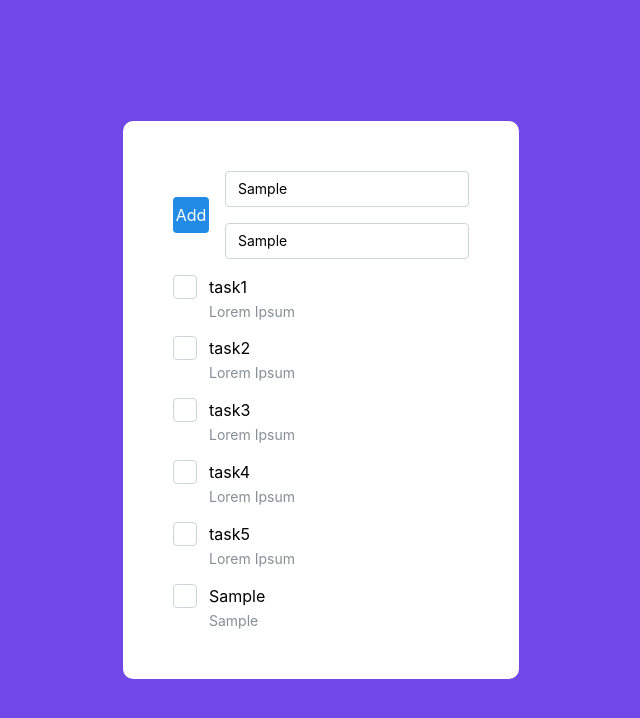
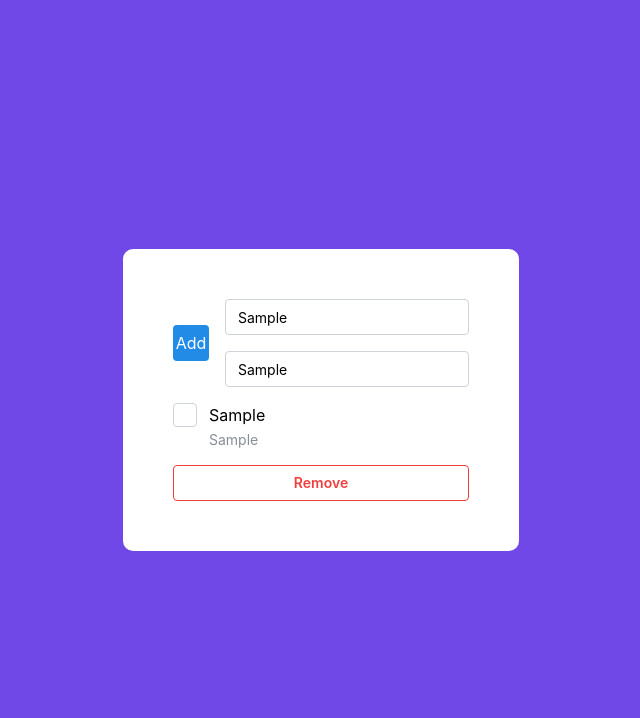
Before and after one commit to NineNights195/Todo-App, a Next.js app: page / in a window 1280 px wide. Both pictures are taken after typing "Sample", "Sample" into the empty fields and a click on the button "Add". Shown: the top 718 px of the page, without its empty margins (319-959 px from the left). Built offline with nearby package versions, Linux system fonts and the light colour scheme.

Commit message:
Add feature/remove

```diff
--- a/app/page.tsx
+++ b/app/page.tsx
@@ -22,22 +22,18 @@ type task = {
 };
 
 export default function Home() {
-  const [tasks, setTasks] = useState([
-    { id: 1, name: "task1", description: "Lorem Ipsum", completed: false },
-    { id: 2, name: "task2", description: "Lorem Ipsum", completed: false },
-    { id: 3, name: "task3", description: "Lorem Ipsum", completed: false },
-    { id: 4, name: "task4", description: "Lorem Ipsum", completed: false },
-    { id: 5, name: "task5", description: "Lorem Ipsum", completed: false },
-  ]);
+  const [tasks, setTasks] = useState<task[]>([]);
   const [name, setname] = useState("");
   const [description, setdescription] = useState("");
+  const [id, setid] = useState(0);
 
   function addTasks() {
-    let task = { id: tasks.length + 1, name, description, completed: false };
+    let task = { id: id + 1, name, description, completed: false };
     let newTasks = [...tasks, task];
     setTasks(newTasks);
+    setid(id + 1);
   }
-  function toggle(id: number) {
+  function toggle(id: Number) {
     setTasks((prev) =>
       prev.map((task) =>
         task.id === id ? { ...task, completed: !task.completed } : task
@@ -45,10 +41,15 @@ export default function Home() {
     );
   }
 
+  function removeTask(id: Number) {
+    let newTasks = tasks.filter((task) => task.id != id);
+    setTasks(newTasks);
+  }
+
   return (
     <>
       <Center h="100vh" bg="#7048e8">
-        <Stack bg="#FFFFFF" p={50} style={{ borderRadius: "10px" }}>
+        <Stack key={123} bg="#FFFFFF" p={50} style={{ borderRadius: "10px" }}>
           <Group>
             <ActionIcon size="input-sm" onClick={() => addTasks()}>
               Add
@@ -71,6 +72,7 @@ export default function Home() {
 
           {/* Tasks List */}
           {tasks.map((task) => (
+            <>
               <Checkbox
                 label={task.name}
                 description={task.description}
@@ -78,6 +80,14 @@ export default function Home() {
                 onChange={() => toggle(task.id)}
                 bg={task.completed == true ? "green" : "white"}
               />
+              <Button
+                color="#f03e3e"
+                variant="outline"
+                onClick={() => removeTask(task.id)}
+              >
+                Remove
+              </Button>
+            </>
           ))}
         </Stack>
       </Center>
```
Lines whose indentation alone changed are shown as unchanged.
